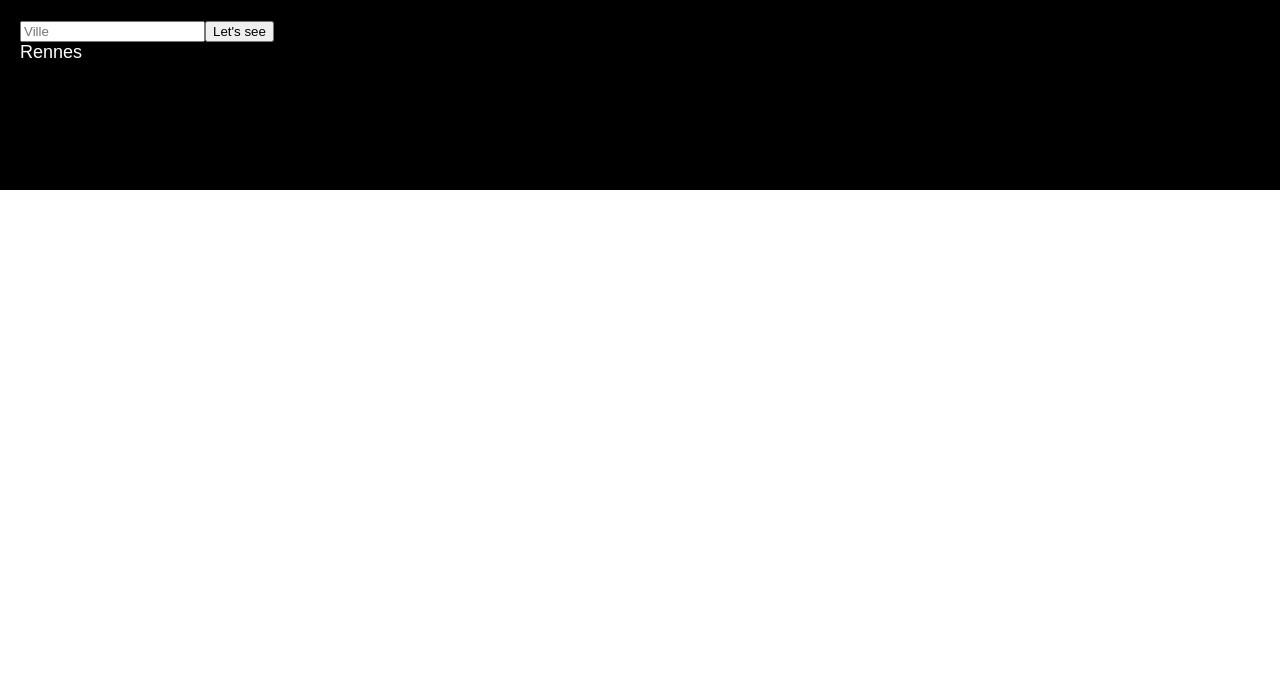
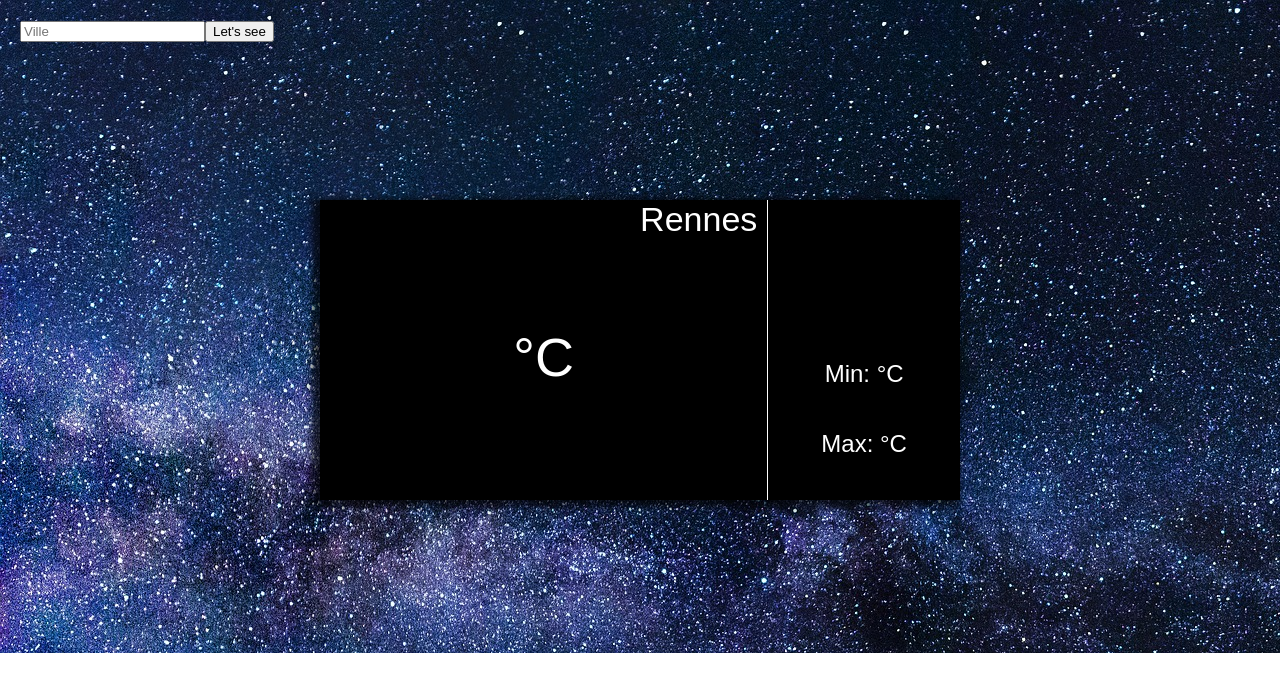
Before and after one commit to BylaneA/supermeteo, a React (Create React App) app in the folder reactapp/: page / in a window 1280 px wide. Shown: the top 692 px of the page. Built offline with nearby package versions, Linux system fonts and the light colour scheme; no server answers.

Commit message:
Styling CSS

```diff
--- a/reactapp/src/App.css
+++ b/reactapp/src/App.css
@@ -1,12 +1,78 @@
-.App {
-  text-align: center;
-}
-
-
 .App-intro {
-  background-color: black;
-  height: 150px;
+  background-image:url('ciel.jpg');
+  height: 613px;
   padding: 20px;
   color: white;
   font-size: large;
 }
+
+.Container {
+  box-shadow: -4px 3px 7px 4px rgba(0, 0, 0, 0.7);
+  position: absolute;
+  display: flex;
+  top: 25%; left: 25%;
+  width: 50%;
+  height: 300px;
+}
+
+.Infos {
+  background-color: black;
+  border-right: 1px solid white;
+  display: flex;
+  flex-direction: column;
+  width: 70%;
+  height: 100%;
+}
+
+.Ville {
+  font-size: 34px;
+  text-align: right;
+  margin-right: 10px;
+}
+
+.Pays {
+  font-size: 24px;
+  text-align: right;
+  margin-right: 10px;
+  flex: 1;
+}
+
+.Temp {
+  font-size: 54px;
+  text-align: right;
+  text-align: center;
+  flex: 2;
+}
+
+.Date {
+  font-size: 24px;
+  text-align: left;
+  margin-left: 10px;
+}
+
+.Infos2 {
+  background-color: black;
+  width: 30%;
+  height: 100%;
+  display: flex;
+  flex-direction: column;
+}
+
+.Text {
+  margin-top: 20px;
+  font-size: 44px;
+  text-align: center;
+  flex: 4;
+}
+
+.Min {
+  font-size: 24px;
+  text-align: center;
+  flex: 2;
+}
+
+.Max {
+  font-size: 24px;
+  text-align: center;
+  flex: 2;
+}
--- a/reactapp/src/App.js
+++ b/reactapp/src/App.js
@@ -8,21 +8,37 @@ class App extends Component {
     super ();
       this.state = {
         city: 'Rennes',
-        temp: ''
+        country:'',
+        date:'',
+        temp: '',
+        temp_min:'',
+        temp_max:'',
+        text:''
       };
       this.goToThisCity = this.goToThisCity.bind(this);
       this.fonctionQuiFetch = this.fonctionQuiFetch.bind(this)
   }
 
   fonctionQuiFetch() {
-    fetch("https://api.openweathermap.org/data/2.5/weather?q="+this.state.city+"&lang=fr&units=metric&appid=dfaee76e889bd1d232719d5b18c12009",{
+    fetch("https://query.yahooapis.com/v1/public/yql?q=select%20*%20from%20weather.forecast%20where%20woeid%20in%20(select%20woeid%20from%20geo.places(1)%20where%20text%3D%22"+this.state.city+"%2Ccn%22)%20and%20u%3D%22c%22%0A&format=json&diagnostics=true&env=store%3A%2F%2Fdatatables.org%2Falltableswithkeys&callback=",{
         mode: 'cors'
       })
         .then(res => res.json())
         .then(data => {
           console.log(data)
-          const temp = data.main.temp;
-          this.setState({temp});
+        const country = data.query.results.channel.location.country;
+        this.setState({country});
+         const date = data.query.results.channel.item.forecast[0].date;
+        this.setState({date});
+        const temp = data.query.results.channel.item.condition.temp;
+        this.setState({temp});
+        const temp_min = data.query.results.channel.item.forecast[0].low;
+        this.setState({temp_min});
+        const temp_max = data.query.results.channel.item.forecast[0].high;
+        this.setState({temp_max});
+        const text = data.query.results.channel.item.forecast[0].text;
+        this.setState({text});
+
         });
   }
 
@@ -44,25 +60,43 @@ class App extends Component {
         <div className="App-intro">
 
           <form className="Formulaire" onSubmit={(e) => this.goToThisCity(e)}>
-
             <input type="text" placeholder="Ville" required ref={(input) => {this.cityInput = input}} />
-
             <button type="submit">Let's see</button>
-
           </form>
 
-          <div className="City">
-            {this.state.city}
-          </div>
+          <div className="Container">
 
-          <div className="Temperature">
-            {this.state.temp}
+            <div className="Infos">
+              <div className="Ville">
+              {this.state.city}
+              </div>
+              <div className="Pays">
+              {this.state.country}
+              </div>
+              <div className="Temp">
+              {this.state.temp}°C
+              </div>
+              <div className="Date">
+              {this.state.date}
+              </div>
+            </div>
+
+            <div className="Infos2">
+              <div className="Text">
+                {this.state.text}
+              </div>
+              <div className="Min">
+                Min: {this.state.temp_min}°C
+              </div>
+              <div className="Max">
+                Max: {this.state.temp_max}°C
+              </div>
+            </div>
+
           </div>
 
         </div>
-
     );
   }
 }
-
 export default App;
```
Also changed, not shown: reactapp/src/ciel.jpg (added), reactapp/src/logo.svg (deleted).
